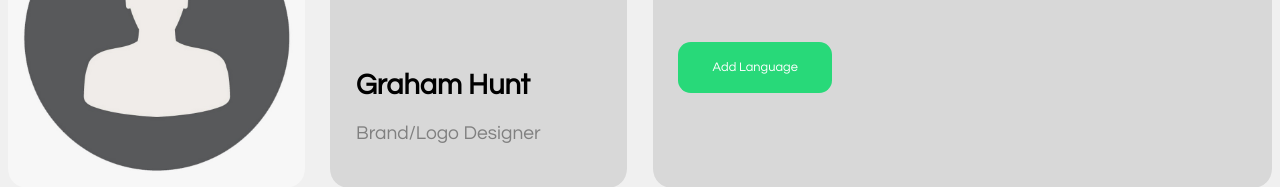
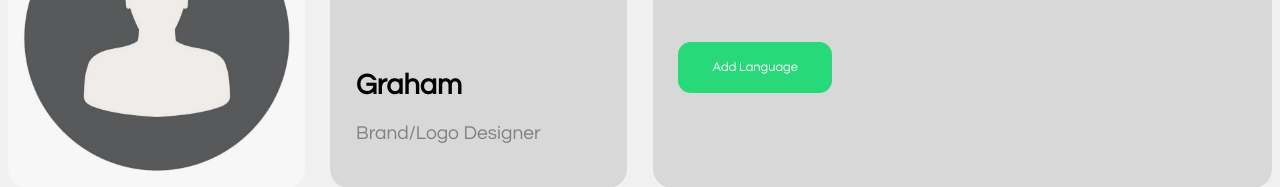
Before and after one commit to ness2003/front-end-entrance-exam-master-yaroshenko-anastasia, a website built with Vite: page index.html in a window 1280 px wide. Shown: the part 159-346 px from the top of the page. Built offline with nearby package versions, Linux system fonts and the light colour scheme.

Commit message:
Update index.html

```diff
--- a/index.html
+++ b/index.html
@@ -19,7 +19,7 @@
       <div class="card-container">
         <h1>Hello,👋 I am</h1>
         <div class="profile-info">
-          <h2 id="profileName" contenteditable="true">Graham Hunt</h2>
+          <h2 id="profileName" contenteditable="true">Graham</h2>
           <p id="profileTitle" contenteditable="true">Brand/Logo Designer</p>
         </div>
       </div>
```
